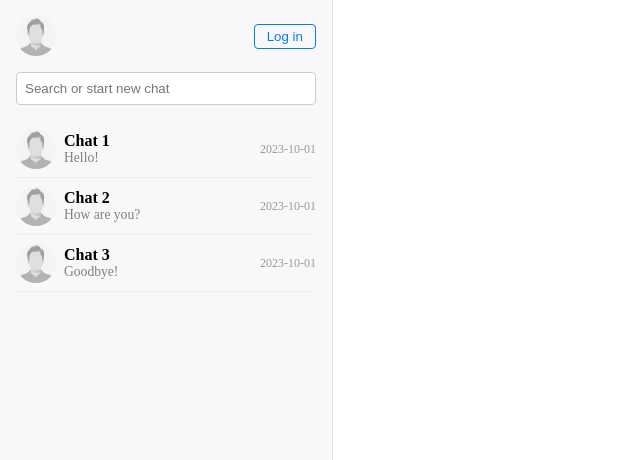
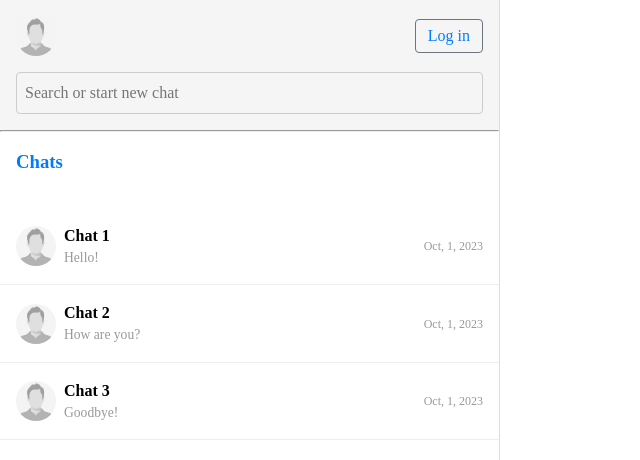
Before and after one commit to brolo1313/fe-chat, an Angular app: page / in a window 1280 px wide. Shown: the top 460 px of the page, without its empty margins (0-640 px from the left). Built offline with nearby package versions, Linux system fonts and the light colour scheme.

Commit message:
refactor: enhance sidebar component layout and styles, add utility classes, and implement global styles

```diff
--- a/src/app/app.component.ts
+++ b/src/app/app.component.ts
@@ -1,10 +1,9 @@
 import { Component } from '@angular/core';
-import { RouterOutlet } from '@angular/router';
 import { SidebarComponent } from './sidebar/sidebar.component';
 
 @Component({
   selector: 'app-root',
-  imports: [RouterOutlet, SidebarComponent],
+  imports: [SidebarComponent],
   templateUrl: './app.component.html',
   styleUrl: './app.component.scss'
 })
--- a/src/app/sidebar/sidebar.component.html
+++ b/src/app/sidebar/sidebar.component.html
@@ -1,23 +1,42 @@
-<aside class="sidebar">
-  <div class="sidebar-header">
-    <img src="assets/images/chat-user-placeholder.jpg" alt="Avatar" class="avatar" />
-    <button class="login-btn">Log in</button>
+<aside class="sidebar d-flex flex-column">
+  <div class="header-wrapper d-flex flex-column">
+    <div class="sidebar-header d-flex justify-between items-center mb-1">
+      <img
+        src="assets/images/chat-user-placeholder.jpg"
+        alt="Avatar"
+        class="avatar"
+      />
+      <button class="login-btn">Log in</button>
+    </div>
+
+    <input
+      type="text"
+      class="search-input mb-1"
+      placeholder="Search or start new chat"
+    />
   </div>
 
-  <input
-    type="text"
-    class="search-input"
-    placeholder="Search or start new chat"
-  />
+  <hr class="full-width" />
 
-  <div class="chat-list">
-    <div class="chat-item" *ngFor="let chat of chats">
-      <img src={{chat.imagePath}} class="chat-avatar" alt="User" />
-      <div class="chat-info">
-        <div class="chat-name">{{ chat.name }}</div>
-        <div class="chat-last-message">{{ chat.lastMessage }}</div>
+  <div class="chat-list flex-grow overflow-auto">
+    <div class="chat-list-title">
+      <h3>Chats</h3>
+    </div>
+    <div *ngFor="let chat of chats">
+      <div
+        class="chat-item d-flex items-center gap-05 border-bottom p-1 cursor-pointer"
+      >
+        <img [src]="chat.imagePath" class="chat-avatar" alt="User" />
+        <div class="chat-info flex-grow">
+          <div class="chat-name fw-bold">{{ chat.name }}</div>
+          <div class="chat-last-message text-gray fs-085">
+            {{ chat.lastMessage }}
+          </div>
+        </div>
+        <div class="chat-date text-gray fs-075">
+          {{ chat.date | date : "MMM, d, y" }}
+        </div>
       </div>
-      <div class="chat-date">{{ chat.date }}</div>
     </div>
   </div>
 </aside>
--- a/src/app/sidebar/sidebar.component.scss
+++ b/src/app/sidebar/sidebar.component.scss
@@ -1,77 +1,78 @@
+@use "../../assets/styles/variables" as *;
+
 .sidebar {
-  width: 300px;
-  background-color: #f8f8f8;
+  width: 500px;
+  height: 100vh;
+  background-color: $white;
   border-right: 1px solid #ddd;
-  display: flex;
-  flex-direction: column;
-  padding: 1rem;
-
-  height: 100vh;
 }
 
-.sidebar-header {
-  display: flex;
-  align-items: center;
-  justify-content: space-between;
-  margin-bottom: 1rem;
+.header-wrapper {
+  padding-left: 1rem;
+  padding-right: 1rem;
+  padding-top: 1rem;
+  background-color: $header-color;
 }
 
-.avatar {
+.avatar,
+.chat-avatar {
   width: 40px;
   height: 40px;
   border-radius: 50%;
 }
 
 .login-btn {
-  background: none;
-  border: 1px solid #007bff;
+  border: 1px solid $secondary;
   color: #007bff;
   padding: 0.25rem 0.75rem;
   border-radius: 4px;
+  background: none;
   cursor: pointer;
+}
+
+.login-btn:hover {
+  border-color: $primary;
 }
 
 .search-input {
   padding: 0.5rem;
   border: 1px solid #ccc;
   border-radius: 4px;
-  margin-bottom: 1rem;
 }
 
-.chat-list {
-  flex: 1;
-  overflow-y: auto;
+.search-input:focus {
+  border-color: $primary;
+  outline: none;
 }
 
-.chat-item {
-  display: flex;
-  align-items: center;
-  gap: 0.5rem;
-  padding: 0.5rem 0;
-  cursor: pointer;
-  border-bottom: 1px solid #eee;
+hr {
+  margin: 0;
 }
 
-.chat-avatar {
-  width: 40px;
-  height: 40px;
-  border-radius: 50%;
+.chat-list-title {
+  color: $primary;
+  margin-bottom: 2rem;
+
+  padding-left: 1rem;
+  padding-top: 1rem;
 }
 
-.chat-info {
-  flex: 1;
+.chat-item:hover {
+  background-color: $light;
 }
 
-.chat-name {
+.text-gray {
+  color: $light-gray;
+}
+
+.fw-bold {
   font-weight: bold;
 }
 
-.chat-last-message {
+.fs-085 {
   font-size: 0.85rem;
-  color: gray;
 }
 
-.chat-date {
+.fs-075 {
   font-size: 0.75rem;
-  color: #999;
 }
--- /dev/null
+++ b/src/assets/styles/_helpers.scss
@@ -0,0 +1,121 @@
+/* =============================
+   Width / Height Utilities
+============================= */
+.full-width  { width: 100%; }
+.full-height { height: 100%; }
+.w-auto      { width: auto; }
+.h-auto      { height: auto; }
+.max-w-full  { max-width: 100%; }
+.max-h-full  { max-height: 100%; }
+
+/* =============================
+   Display / Position Utilities
+============================= */
+.d-block     { display: block; }
+.d-inline    { display: inline; }
+.d-inline-block { display: inline-block; }
+.d-flex      { display: flex; }
+.d-grid      { display: grid; }
+
+.pos-relative { position: relative; }
+.pos-absolute { position: absolute; }
+.pos-fixed    { position: fixed; }
+.pos-sticky   { position: sticky; }
+
+/* =============================
+   Flexbox Utilities
+============================= */
+.justify-start    { justify-content: flex-start; }
+.justify-center   { justify-content: center; }
+.justify-end      { justify-content: flex-end; }
+.justify-between  { justify-content: space-between; }
+
+.items-start      { align-items: flex-start; }
+.items-center     { align-items: center; }
+.items-end        { align-items: flex-end; }
+
+.flex-column      { flex-direction: column; }
+.flex-row         { flex-direction: row; }
+.flex-wrap        { flex-wrap: wrap; }
+.flex-grow        { flex-grow: 1; }
+
+/* =============================
+   Margin / Padding Shortcuts
+============================= */
+.m-0  { margin: 0 !important; }
+.mt-0 { margin-top: 0 !important; }
+.mb-0 { margin-bottom: 0 !important; }
+.ml-0 { margin-left: 0 !important; }
+.mr-0 { margin-right: 0 !important; }
+
+.p-0  { padding: 0 !important; }
+.pt-0 { padding-top: 0 !important; }
+.pb-0 { padding-bottom: 0 !important; }
+.pl-0 { padding-left: 0 !important; }
+.pr-0 { padding-right: 0 !important; }
+
+/* Часто використовувані відступи */
+.mt-auto { margin-top: auto; }
+.mb-auto { margin-bottom: auto; }
+.mx-auto {
+  margin-left: auto;
+  margin-right: auto;
+}
+
+/* =============================
+   Text Utilities
+============================= */
+.text-left   { text-align: left; }
+.text-center { text-align: center; }
+.text-right  { text-align: right; }
+.text-uppercase { text-transform: uppercase; }
+.text-lowercase { text-transform: lowercase; }
+.text-capitalize { text-transform: capitalize; }
+
+/* =============================
+   Overflow & Visibility
+============================= */
+.overflow-hidden { overflow: hidden; }
+.overflow-auto   { overflow: auto; }
+.overflow-scroll { overflow: scroll; }
+
+.hidden  { display: none !important; }
+.visible { visibility: visible; }
+.invisible { visibility: hidden; }
+
+/* =============================
+   Cursor
+============================= */
+.cursor-pointer { cursor: pointer; }
+.cursor-default { cursor: default; }
+
+/* =============================
+   Borders
+============================= */
+.border         { border: 1px solid #ccc; }
+.border-top     { border-top: 1px solid #ccc; }
+.border-bottom  { border-bottom: 1px solid #ccc; }
+.border-none    { border: none; }
+.rounded        { border-radius: 4px; }
+.rounded-full   { border-radius: 9999px; }
+
+/* =============================
+   Z-index
+============================= */
+.z-0  { z-index: 0; }
+.z-10 { z-index: 10; }
+.z-50 { z-index: 50; }
+.z-100 { z-index: 100; }
+
+
+
+.mb-1 { margin-bottom: 1rem; }
+.p-1 { padding: 1rem; }
+.flex-grow { flex-grow: 1; }
+.text-gray { color: #999; }
+.fw-bold { font-weight: bold; }
+.fs-085 { font-size: 0.85rem; }
+.fs-075 { font-size: 0.75rem; }
+.gap-05 { gap: 0.5rem; }
+.p-05 { padding: 0.5rem 0; }
+.border-bottom { border-bottom: 1px solid #eee; }
--- /dev/null
+++ b/src/assets/styles/_reset.scss
@@ -0,0 +1,99 @@
+/* Box sizing */
+*,
+*::before,
+*::after {
+  box-sizing: border-box;
+}
+
+/* Remove default margin and padding */
+body,
+h1,
+h2,
+h3,
+h4,
+h5,
+h6,
+p,
+figure,
+blockquote,
+dl,
+dd {
+  margin: 0;
+  padding: 0;
+}
+
+/* Remove default list styles */
+ul[role="list"],
+ol[role="list"],
+ul,
+ol {
+  list-style: none;
+  padding: 0;
+  margin: 0;
+}
+
+/* Remove default anchor styles */
+a {
+  text-decoration: none;
+  color: inherit;
+}
+
+/* Remove default button styles */
+button {
+  all: unset;
+  cursor: pointer;
+}
+
+/* Reset forms */
+input,
+button,
+textarea,
+select {
+  font: inherit;
+  color: inherit;
+  background: none;
+  border: none;
+  outline: none;
+}
+
+/* Remove default image spacing */
+img,
+picture {
+  max-width: 100%;
+  display: block;
+  height: auto;
+}
+
+/* Set body defaults */
+body {
+  min-height: 100vh;
+  line-height: 1.5;
+  -webkit-font-smoothing: antialiased;
+  text-rendering: optimizeLegibility;
+  background-color: #fff;
+  color: #000;
+}
+
+/* Reset tables */
+table {
+  border-collapse: collapse;
+  width: 100%;
+}
+
+/* Reset buttons and inputs for accessibility */
+button,
+input,
+select,
+textarea {
+  line-height: inherit;
+  color: inherit;
+}
+
+/* Remove animations for users who prefer reduced motion */
+@media (prefers-reduced-motion: reduce) {
+  * {
+    animation: none !important;
+    transition: none !important;
+    scroll-behavior: auto !important;
+  }
+}
--- /dev/null
+++ b/src/assets/styles/_variables.scss
@@ -0,0 +1,19 @@
+$header-color: #f5f5f5;
+
+$message-color: #3b4154;
+$message-conversation-partner: #dfdfdf;
+
+$border-radius: 4px;
+
+// colors-defaulted
+$white: #fff;
+$black: #000;
+$primary: #007bff;
+$secondary: #6c757d;
+$success: #28a745;
+$info: #17a2b8;
+$warning: #ffc107;
+$danger: #dc3545;
+$light: #f8f9fa;
+$dark: #343a40;
+$light-gray: #999;
--- a/src/styles.scss
+++ b/src/styles.scss
@@ -1,6 +1,2 @@
-html, body {
-    height: 100%;
-    margin: 0;
-    padding: 0;
-    overflow: hidden;
-  }
+@use './assets/styles/reset';
+@use './assets/styles/helpers';
```
Also changed, not shown: angular.json (+4 -13 lines).
